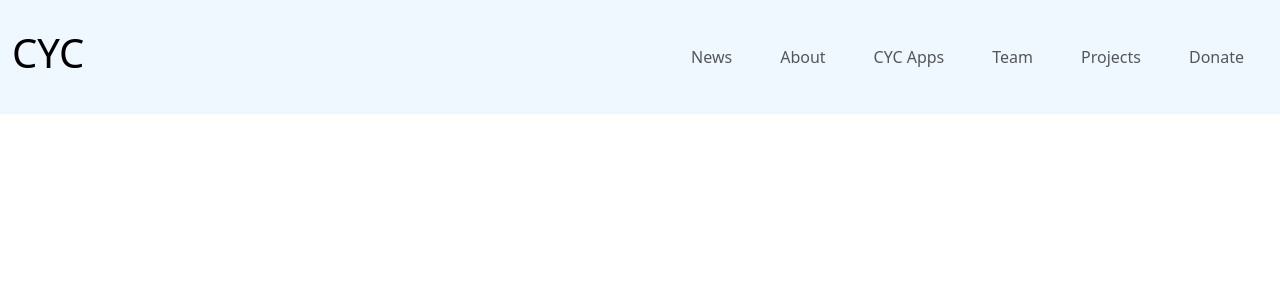
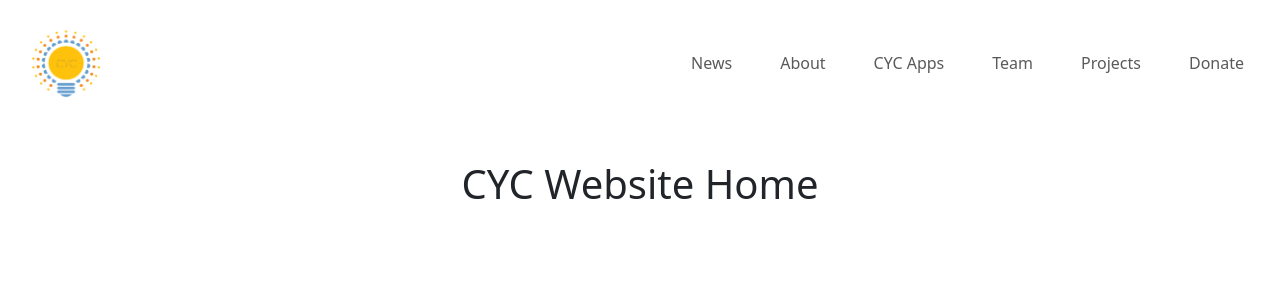
Before and after one commit to siyachoudhary/cyc-website, a React (Create React App) app: page /cyc_website in a window 1280 px wide. Shown: the top 300 px of the page. Built offline with nearby package versions, Linux system fonts and the light colour scheme.

Commit message:
basic routes

```diff
--- a/package.json
+++ b/package.json
@@ -10,6 +10,7 @@
     "react": "^18.2.0",
     "react-bootstrap": "^2.7.4",
     "react-dom": "^18.2.0",
+    "react-router-dom": "^6.11.2",
     "react-scripts": "5.0.1",
     "web-vitals": "^2.1.4"
   },
--- a/src/App.js
+++ b/src/App.js
@@ -1,11 +1,24 @@
 import logo from './logo.svg';
 import './App.css';
 import { MyNav } from './components/MyNav';
+import { BrowserRouter, Route, Routes } from 'react-router-dom';
+import {HomePage} from "./screens/HomePage"
 
 function App() {
   return (
     <div className="App">
       <MyNav/>
+      <BrowserRouter>
+            <Routes>
+                <Route path='/cyc_website/' element={<HomePage/>}></Route>
+                {/* <Route path='/cyc_website/about' element={<AboutMe/>}></Route>
+                <Route path='/cyc_website/apps' element={<Art/>}></Route>
+                <Route path='/cyc_website/team' element={<Tech/>}></Route>
+                <Route path='/cyc_website/projects' element={<Contact/>}></Route>
+                <Route path='/cyc_website/donate' element={<Contact/>}></Route> */}
+
+            </Routes>
+          </BrowserRouter>
     </div>
   );
 }
--- a/src/components/MyNav.css
+++ b/src/components/MyNav.css
@@ -3,7 +3,7 @@
   padding: 3vh 0 3vh 0;
   z-index: 5;
   position: absolute;
-  background-color: aliceblue;
+  /* background-color: aliceblue; */
 }
 
 .container { max-width: 100vw; }
@@ -30,17 +30,18 @@
 
 .navbar-brand img {
 
-  position: fixed;
+  /* position: fixed;
   top: 0vh;
-  left: 2.5vh;
-  width: calc(8vh + 1vw);
-  height: calc(8vh + 1vw);
+  left: 2.5vh; */
+  margin-left: 2.5vh;
+  width: calc(7vh + 1vw);
+  height: calc(7vh + 1vw);
   z-index: 6;
-
+/*
   -webkit-transition: all 0.2s ease-in-out;
   -moz-transition: all 0.2s ease-in-out;
   -o-transition: all 0.2s ease-in-out;
-  transition: all 0.2s ease-in-out;
+  transition: all 0.2s ease-in-out; */
 
 }
 
@@ -57,7 +58,7 @@
 
   #responsive-navbar-nav {
 
-    background-color: rgba(0, 0, 0, 0.4);
+    background-color: rgba(213, 213, 213, 0.5);
     backdrop-filter: blur(5px);
     position: fixed;
     top: 0;
@@ -124,7 +125,7 @@
 
 }
 
-.animated-icon2 span { background: #e3f2fd; }
+.animated-icon2 span { background: #000000; }
 
 .animated-icon2 span:nth-child(1) { top: 0px; }
 
--- a/src/components/MyNav.js
+++ b/src/components/MyNav.js
@@ -106,8 +106,8 @@ export const MyNav = () => {
 
           <Container>
 
-          {/* <Navbar.Brand href = "/rfw-5k-2023"> <img src = {process.env.PUBLIC_URL + "/assets/rfw.png"} alt = "RFW" className = "Shadowed Col" /> </Navbar.Brand> */}
-          <Navbar.Brand href = "/rfw-5k-2023"> <h1>CYC</h1> </Navbar.Brand>
+          <Navbar.Brand href = "/rfw-5k-2023"> <img src = {process.env.PUBLIC_URL + "/images/logo.png"} alt = "CYC" className = "Shadowed Col" /> </Navbar.Brand>
+          {/* <Navbar.Brand href = "/rfw-5k-2023"> <h1>CYC</h1> </Navbar.Brand> */}
 
             <button className = "navbar-toggler second-button toggleBtn" type = "button" data-toggle = "collapse" data-target = "#responsive-navbar-nav"
               aria-controls = "responsive-navbar-nav" aria-expanded = "false" aria-label = "Toggle navigation" onClick = {toggleNav}>
@@ -121,12 +121,12 @@ export const MyNav = () => {
 
               <Nav className = "links">
 
-                <CustomLink href = {"/rfw-5k-2023/"}>News</CustomLink>
-                <CustomLink href = {"/rfw-5k-2023/about"}>About</CustomLink>
-                <CustomLink href = {"/rfw-5k-2023/apps"}>CYC Apps</CustomLink>
-                <CustomLink href = {"/rfw-5k-2023/team"}>Team</CustomLink>
-                <CustomLink href = {"/rfw-5k-2023/projects"}>Projects</CustomLink>
-                <CustomLink href = {"/rfw-5k-2023/donate"}>Donate</CustomLink>
+                <CustomLink href = {"/cyc_website/"}>News</CustomLink>
+                <CustomLink href = {"/cyc_website/about"}>About</CustomLink>
+                <CustomLink href = {"/cyc_website/apps"}>CYC Apps</CustomLink>
+                <CustomLink href = {"/cyc_website/team"}>Team</CustomLink>
+                <CustomLink href = {"/cyc_website/projects"}>Projects</CustomLink>
+                <CustomLink href = {"/cyc_website/donate"}>Donate</CustomLink>
 
 
               </Nav>
--- /dev/null
+++ b/src/screens/AllPages.css
@@ -0,0 +1,3 @@
+.wrappers{
+    margin-top: 20vh;
+}
--- /dev/null
+++ b/src/screens/HomePage.js
@@ -0,0 +1,15 @@
+import React from 'react'
+import "./AllPages.css"
+
+export const HomePage = () => {
+
+  return (
+
+    <div className='wrappers'>
+
+        <h1>CYC Website Home</h1>
+
+    </div>
+
+  )
+}
```
Also changed, not shown: public/images/logo.png (added), 1 other file (tests, documents, lock files or other folders).
